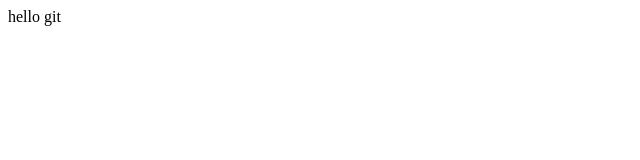
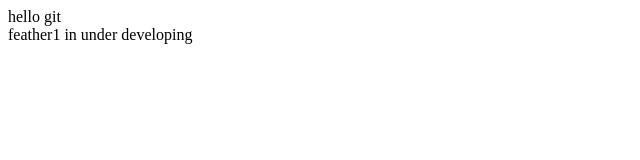
Before and after one commit to bandyg/test, a plain HTML site: page index.html in a window 1280 px wide. Shown: the whole page, without its empty margins (0-640 px from the left). Drawn offline with Linux system fonts and the light colour scheme.

Commit message:
added feather1

```diff
--- a/index.html
+++ b/index.html
@@ -1,5 +1,6 @@
 <html>
     <body>
         <div>hello git</div>
+        <div>feather1 in under developing</div>
     </body>
 </html>
```
